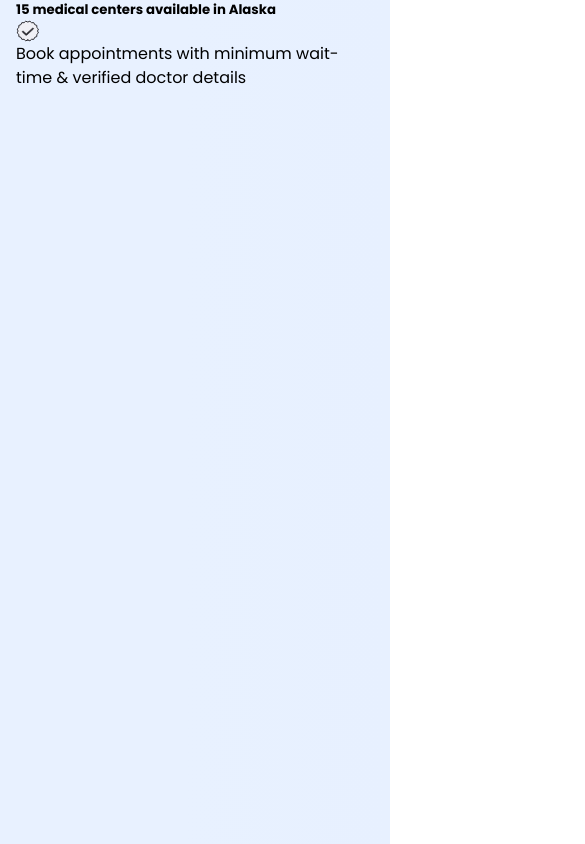
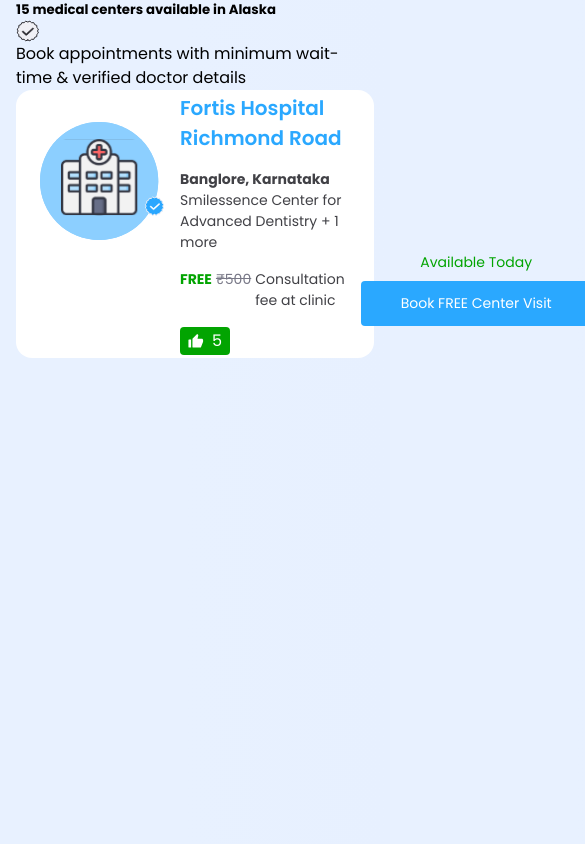
Before and after one commit to abhay8696/medify, a React (Vite) app: page /find in a window 390 px wide. Shown: the whole page, 585 px wide, since content can reach past the window. Built offline with nearby package versions, Linux system fonts and the light colour scheme.

Commit message:
created ResultCard(non-responsive

```diff
--- a/src/components/Button/Button.css
+++ b/src/components/Button/Button.css
@@ -45,6 +45,12 @@
     border: 1px solid #F1F1F1;
     background-color: white;
 }
+
+
+.greenButton{
+    color: var(--color-white);
+    background-color: var(--color-green);
+}
 .disablePaginateButton{
     color: #F1F1F1;
     border: 1px solid #F1F1F1;
@@ -60,3 +66,15 @@
 .buttonIcon{
     max-width: 40px;
 }
+
+.smallButton{
+    padding: 0.125rem 0.5rem;
+    border-radius: 4px;
+    display: flex;
+    align-items: center;
+    justify-content: center;
+}
+
+.smallButton img{
+    max-width: 16px;
+}
--- /dev/null
+++ b/src/components/ResultCard/ResultCard.css
@@ -0,0 +1,79 @@
+
+.ResultCard{
+    background-color: var(--color-white);
+    padding: 32px 24px;
+    border-radius: 1rem;
+    display: flex;
+    align-items: center;
+    justify-content: space-between;
+    max-width: 785px;
+    height: 268px;
+    gap: 1rem;
+}
+
+.resultCardImageWrapper{
+    flex: 0 0 124px;
+    height: 100%;
+}
+
+.resultCardTexts{
+    display: flex;
+    flex-direction: column;
+    align-items: flex-start;
+    gap: 1rem;
+}
+
+.resultCardTitle{
+    font-size: 20px;
+    font-weight: 600;
+    color: var(--primary);
+    text-transform: capitalize;
+}
+/*  */
+
+.resultLocation, .resultCardOfferLine{
+    display: flex;
+    align-items: flex-start;
+    /* gap: 0.25rem; */
+}
+.resultLocation{
+    flex-direction: column;
+}
+.resultCardOfferLine{
+    gap: 0.25rem;
+}
+.resultLocation, .resultCardOfferLine{
+    font-size: 14px;
+    color: #414146;
+}
+.resultCity{
+    font-weight: 700;
+}
+.resultCardSubtext{
+    font-weight: 400;
+}
+
+.FREE{
+    color: var(--color-green);
+    font-weight: 700;
+}
+
+.strikeThrough{
+    text-decoration: line-through;
+    color: #787887;
+}
+
+.resultCardButton{
+    font-size: 14px;
+    font-size: 500;
+    height: 100%;
+    display: flex;
+    flex-direction: column;
+    align-items: center;
+    justify-content: flex-end;
+    gap: 0.5rem;
+}
+
+.available{
+    color: var(--color-green);
+}
--- /dev/null
+++ b/src/components/ResultCard/ResultCard.jsx
@@ -0,0 +1,42 @@
+import React from 'react';
+//styles
+import "./ResultCard.css";
+//assets
+import hospitalImg from "../../assets/hospitalCircle.svg";
+import likeIcon from "../../assets/like.svg";
+//components
+import Button from '../Button/Button';
+
+const resultCardHead = "Fortis Hospital Richmond Road";
+const resultLocation = "Banglore, Karnataka";
+const resultCardSubtext = "Smilessence Center for Advanced Dentistry + 1";
+const resultCardOffer = "Consultation fee at clinic";
+const ResultCard = () => {
+    return (
+        <div className='ResultCard'>
+            <div className='resultCardImageWrapper'>
+                <img src={hospitalImg} alt="hospital icon" />
+            </div>
+            <div className='resultCardTexts'>
+                <h6 className='resultCardTitle'>{resultCardHead}</h6>
+                <div className='resultLocation'>
+                    <span className='resultCity'>{resultLocation}</span>
+                    <span className='resultCardSubtext'>{resultCardSubtext}</span>
+                    <span className='resultCardSubtext'>more</span>
+                </div>
+                <div className='resultCardOfferLine'>
+                    <span className='FREE'>FREE</span>
+                    <span className='strikeThrough'>₹500</span>
+                    <span>{resultCardOffer}</span>
+                </div>
+                <Button buttonClass={"smallButton greenButton"} text={5} icon={likeIcon} />
+            </div>
+            <div className='resultCardButton'>
+                <span className='available'>Available Today</span>
+                <Button buttonClass={"longButton"} text={"Book FREE Center Visit"}/>
+            </div>
+        </div>
+    );
+};
+
+export default ResultCard;
--- a/src/components/SearchResults/SearchResults.jsx
+++ b/src/components/SearchResults/SearchResults.jsx
@@ -5,6 +5,7 @@ import "./SearchResults.css";
 import checkIcon from "../../assets/checkBadge.svg"
 //components
 import CommonSubText from "../CommonSubText/CommonSubText";
+import ResultCard from '../ResultCard/ResultCard';
 
 const headline = "15 medical centers available in Alaska";
 const subText = "Book appointments with minimum wait-time & verified doctor details";
@@ -12,6 +13,7 @@ const SearchResults = () => {
     return (
         <div className='SearchResults'>
             <div className='commonContainer resultsBody'>
+                <div className='resultsLeftSide'>
                     <div className='resultsHead'>
                         <h5>{headline}</h5>
                         <p>
@@ -19,6 +21,10 @@ const SearchResults = () => {
                             <span>{subText}</span>
                         </p>
                     </div>
+                    <div className='resultCardsArray'>
+                        <ResultCard />
+                    </div>
+                </div>
             </div>
         </div>
     );
--- a/src/index.css
+++ b/src/index.css
@@ -4,7 +4,7 @@
     --primary: #2AA8FF;
     --dark: #102851;
     background: rgb(232,241,255);
-
+    --color-green: #02A401;
 
     --heightOfAppTop: 40px;
     --heightOfMainNav: 6rem;
```
Also changed, not shown: src/assets/hospitalCircle.svg (added), src/assets/like.svg (added). Lines whose indentation alone changed are shown as unchanged.
